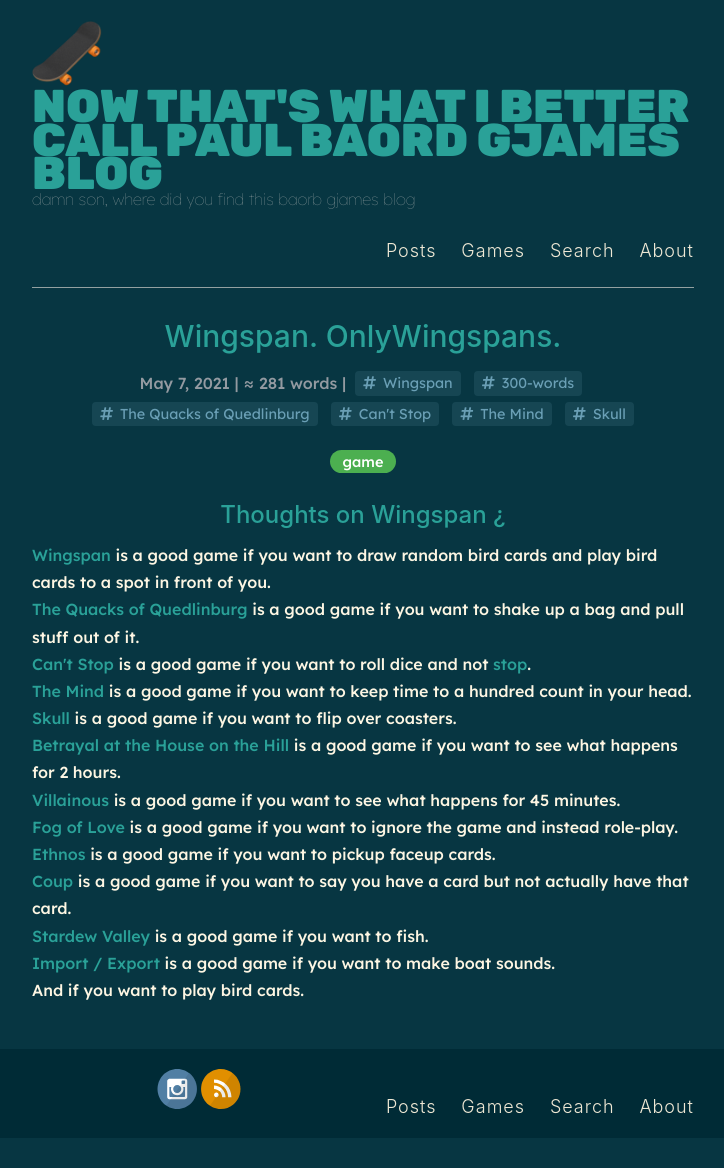
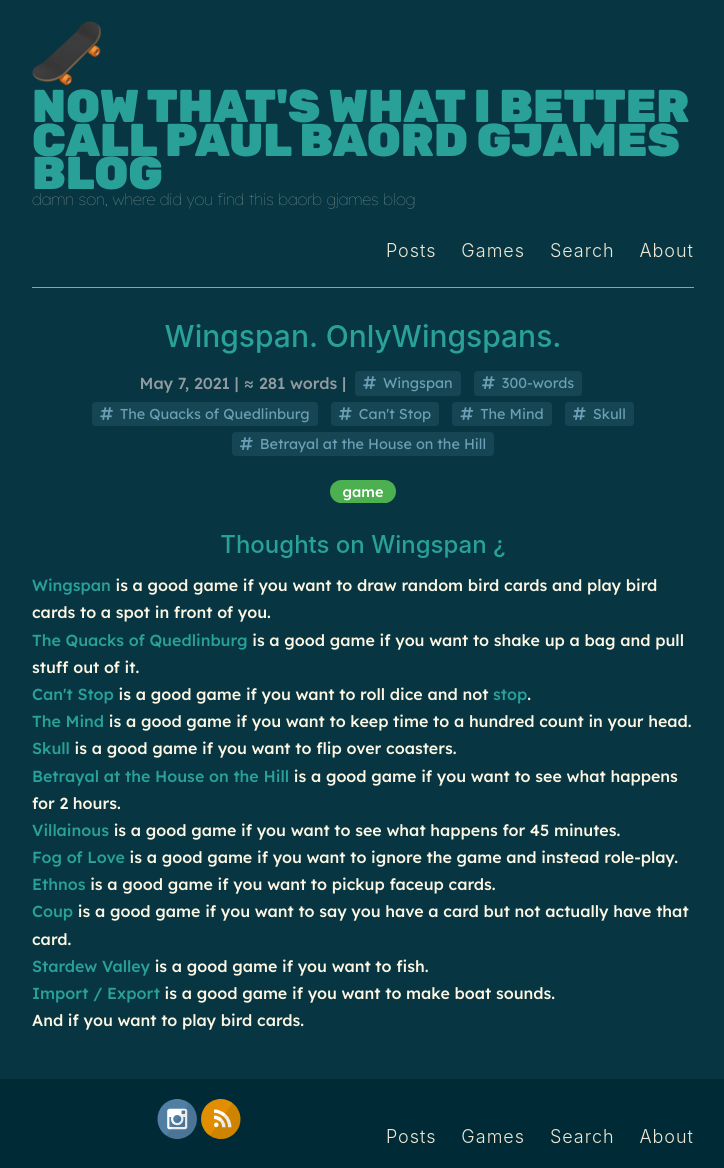
Before and after one commit to PKBoo/blog, a Jekyll site: the page built from game/_posts/2021-05-07-wingspan.md, in a window 1280 px wide. Shown: the whole page, without its empty margins (277-1001 px from the left). Built offline with Jekyll 4.4.1, drawn with Linux system fonts in a browser that asks for light colours; nearby versions of some CDN libraries; some web fonts are replaced; our own code applies the rules of GitHub Pages for plain Markdown files; before the commit the page ends 1138 px from its top, so only the background shows below that.

Commit message:
Add Betrayal tag to mega review

```diff
--- a/game/_posts/2021-05-07-wingspan.md
+++ b/game/_posts/2021-05-07-wingspan.md
@@ -1,6 +1,6 @@
 ---
 title: "Wingspan. OnlyWingspans."
-tag: ["Wingspan", 300-words,The Quacks of Quedlinburg,Can't Stop,The Mind, Skull]
+tag: ["Wingspan", 300-words,The Quacks of Quedlinburg,Can't Stop,The Mind, Skull,Betrayal at the House on the Hill]
 excerpt: Bird brain.
 ---
 
```
